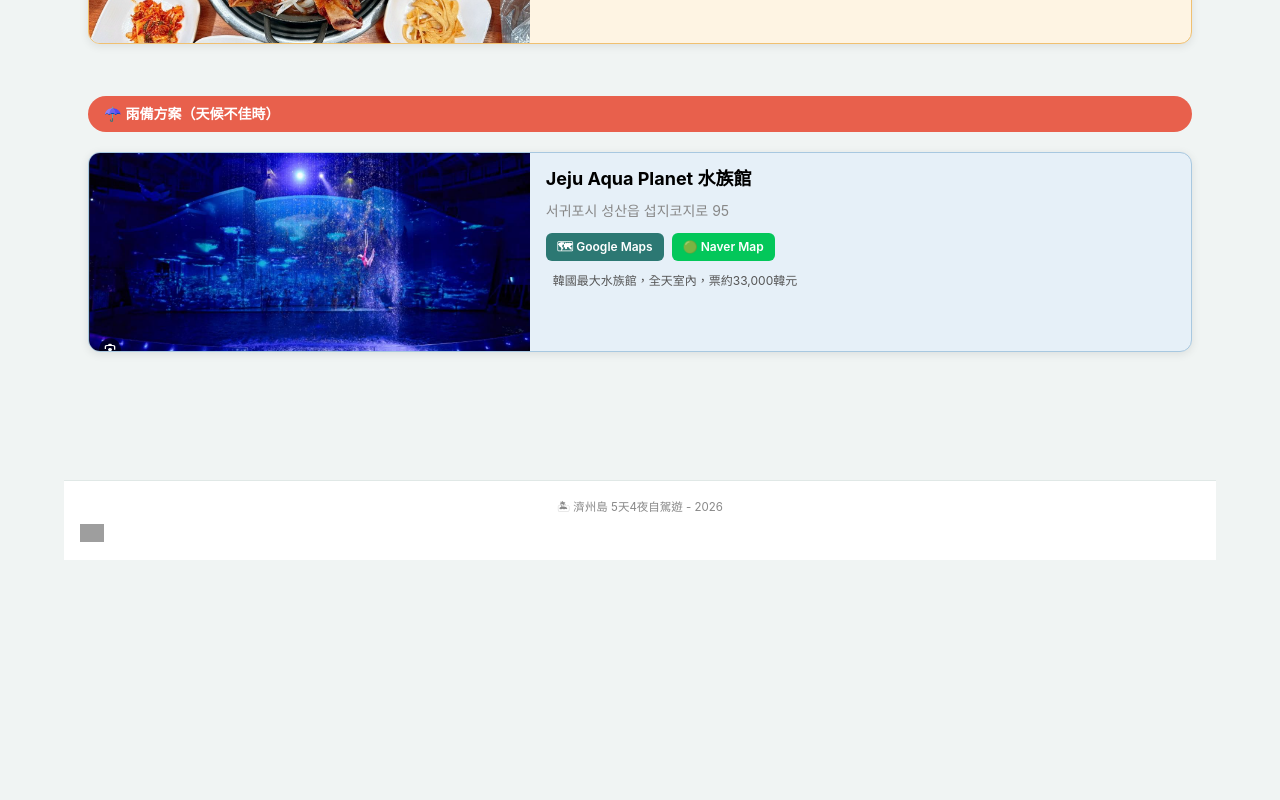
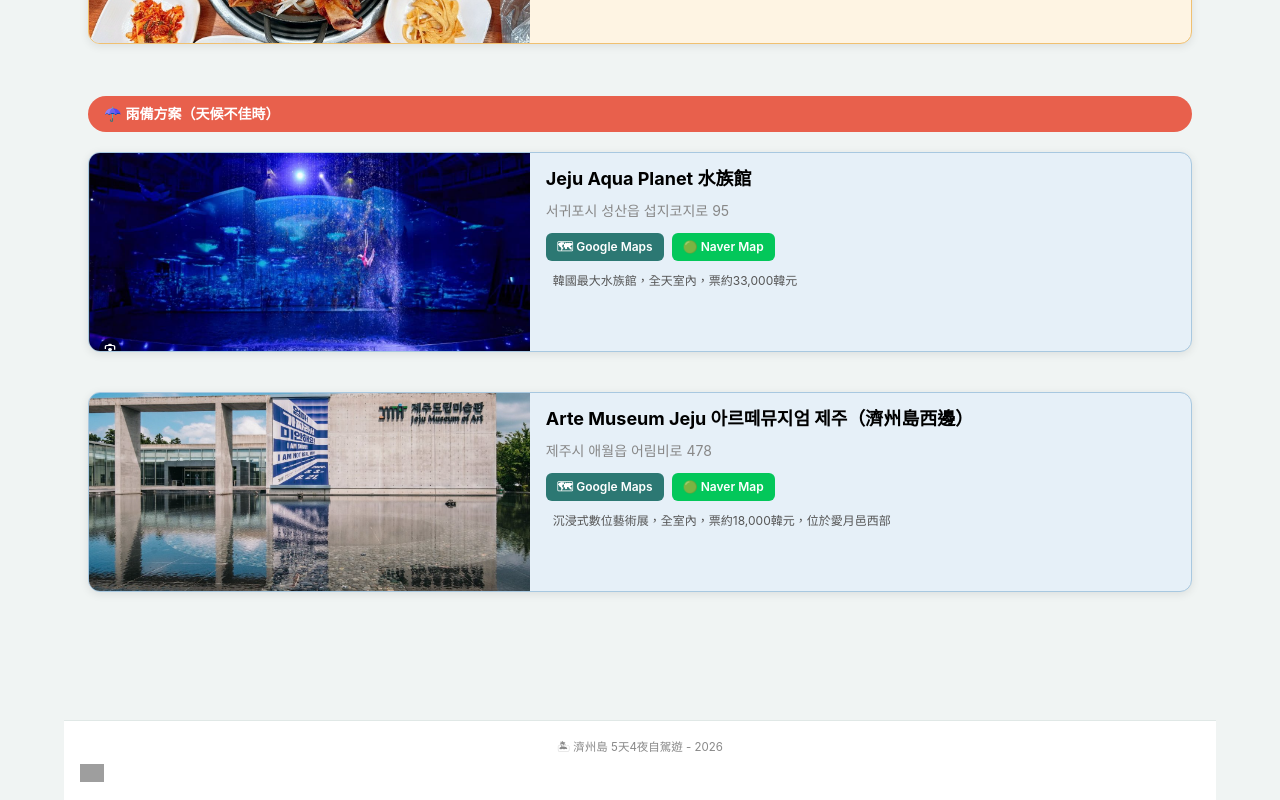
Before and after one commit to kai3kai2/jeju-trip-2025, a React (Vite) app: page / in a window 1280 px wide. Shown: the part 2920-3720 px from the top of the page. Before the commit the page ends 3480 px from the top, so only its background shows below. Built offline with nearby package versions, Linux system fonts and the light colour scheme; grey boxes are pictures that could not be loaded.

Commit message:
新增行程

```diff
--- a/src/data.js
+++ b/src/data.js
@@ -276,6 +276,18 @@
           { text: "🟢 Naver Map", href: "https://map.naver.com/p/search/%EC%95%84%EC%BF%A0%EC%95%84%ED%94%8C%EB%9D%BC%EB%84%B7%20%EC%A0%9C%EC%A3%BC", type: "naver" }
         ],
         note: "韓國最大水族館，全天室內，票約33,000韓元"
+      },
+      {
+        type: "card",
+        cardType: "rain",
+        image: img('Arte Museum Jeju.png'),
+        title: "Arte Museum Jeju 아르떼뮤지엄 제주（濟州島西邊）",
+        location: "제주시 애월읍 어림비로 478",
+        links: [
+          { text: "🗺 Google Maps", href: "https://www.google.com/maps/search/?api=1&query=%EC%95%84%EB%A5%B4%EB%96%BC%EB%AE%A4%EC%A7%80%EC%97%84%20%EC%A0%9C%EC%A3%BC", type: "google" },
+          { text: "🟢 Naver Map", href: "https://map.naver.com/p/search/%EC%95%84%EB%A5%B4%EB%96%BC%EB%AE%A4%EC%A7%80%EC%97%84%20%EC%A0%9C%EC%A3%BC", type: "naver" }
+        ],
+        note: "沉浸式數位藝術展，全室內，票約18,000韓元，位於愛月邑西部"
       }
     ]
   },
@@ -650,8 +662,8 @@
           { text: "🟢 Naver Map", href: "https://map.naver.com/p/search/%EB%B9%9B%EC%9D%98%EB%B2%99%EC%BB%A4%20%EC%A0%9C%EC%A3%BC", type: "naver" }
         ],
         note: "全室內沉浸式光影展，雨天最佳選擇，票約15,000韓元，位於東部비자림路上"
-      }
-    ]
+      },
+      ]
   },
 
   "day4": {
```
